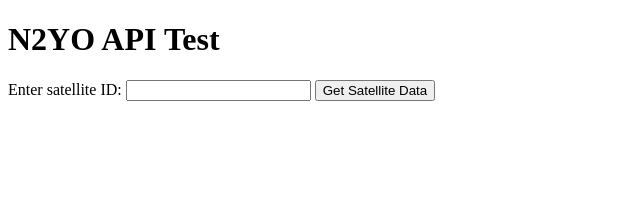
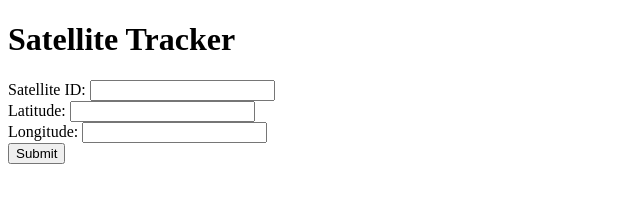
Before and after one commit to lyon86/SatelliteAPI, a plain HTML site: page index.html in a window 1280 px wide. Shown: the whole page, without its empty margins (0-640 px from the left). Drawn offline with Linux system fonts and the light colour scheme.

Commit message:
Update index.html

```diff
--- a/index.html
+++ b/index.html
@@ -1,14 +1,25 @@
 <!DOCTYPE html>
 <html>
-<head>
-    <title>N2YO API Test</title>
-    <script src="main.js"></script>
-</head>
-<body>
-    <h1>N2YO API Test</h1>
-    <label for="satid">Enter satellite ID:</label>
-    <input type="text" id="satid">
-    <button onclick="getSatellite()">Get Satellite Data</button>
-    <div id="result"></div>
-</body>
+  <head>
+    <meta charset="UTF-8">
+    <title>Satellite Tracker</title>
+    <style>
+      /* your CSS styles go here */
+    </style>
+  </head>
+  <body>
+    <h1>Satellite Tracker</h1>
+    <form>
+      <label for="satid">Satellite ID:</label>
+      <input type="text" id="satid" name="satid"><br>
+      <label for="lat">Latitude:</label>
+      <input type="text" id="lat" name="lat"><br>
+      <label for="lon">Longitude:</label>
+      <input type="text" id="lon" name="lon"><br>
+      <button type="button" id="submit">Submit</button>
+    </form>
+    <div id="output"></div>
+
+    <script src="script.js"></script>
+  </body>
 </html>
```
